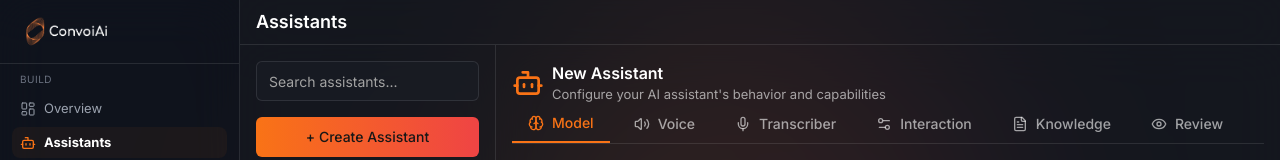
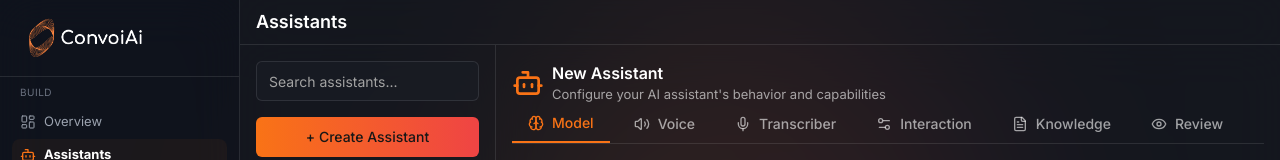
Before and after one commit to venture-data/convoai-admin-portal, a Next.js app: page /dashboard/new_agents in a window 1280 px wide. Shown: the top 160 px of the page. Built offline with nearby package versions, Linux system fonts and the light colour scheme; no server answers.

Commit message:
feat: implement logo size

```diff
--- a/src/components/layout/Sidebar.tsx
+++ b/src/components/layout/Sidebar.tsx
@@ -36,7 +36,7 @@ export default function Sidebar() {
             className="object-contain"
             src="/cvai logo latest.png"
             alt="CVAI Logo"
-            width={100}
+            width={140}
             height={32}
             loading="lazy"
           />
```
